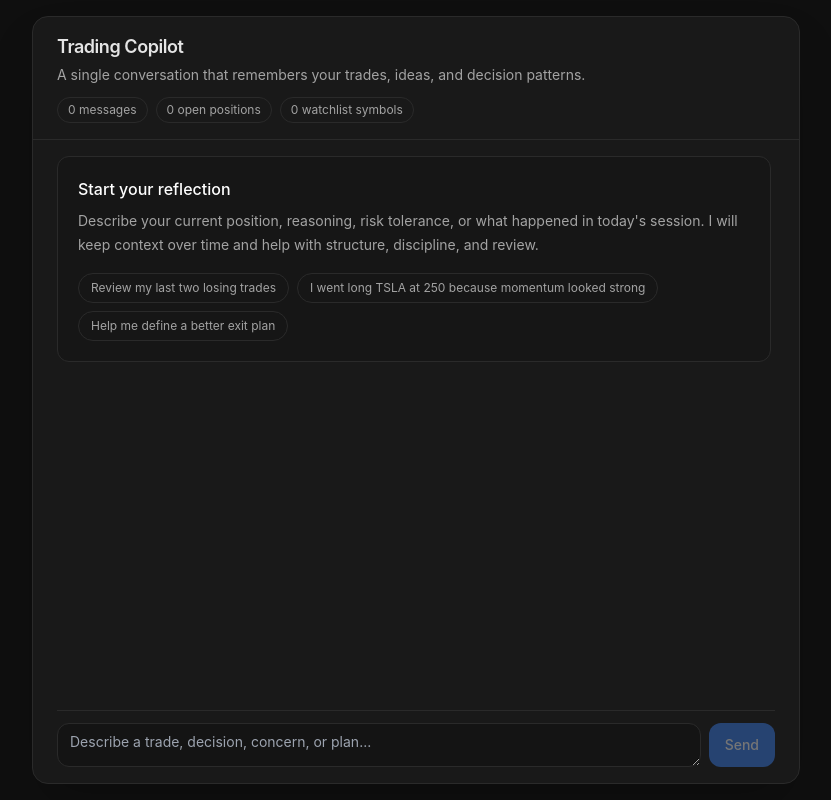
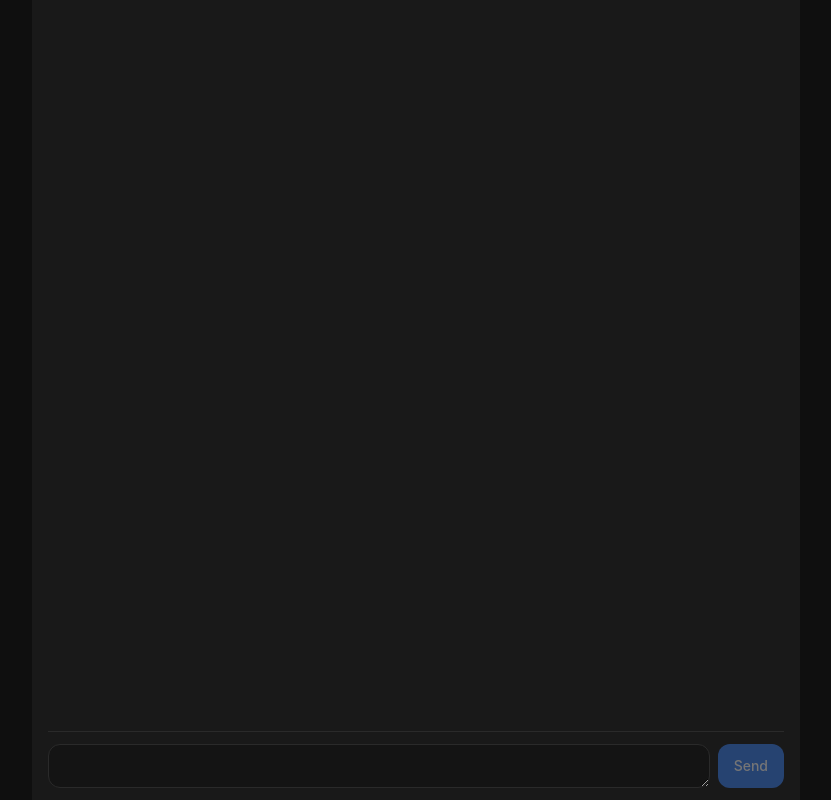
Before and after one commit to knickerboxker-sudo/onboard, a Next.js app: page / in a window 1280 px wide. Shown: the whole page, without its empty margins (224-1055 px from the left). Built offline with nearby package versions, Linux system fonts and the light colour scheme.

Commit message:
Simplify chat layout and pin composer to bottom

```diff
--- a/app/page.jsx
+++ b/app/page.jsx
@@ -1,6 +1,6 @@
 'use client';
 
-import { useCallback, useEffect, useMemo, useRef, useState } from 'react';
+import { useCallback, useEffect, useRef, useState } from 'react';
 
 const baseStorage = {
   async get(key) {
@@ -251,27 +251,9 @@ export default function TradingCopilotApp() {
     }
   }, [callCopilot, input, loading, maybeAutoLogTrade, messages, searchingWeb]);
 
-  const stats = useMemo(() => {
-    const openPositions = trades.filter((trade) => !trade.exitDate).length;
-    return {
-      messageCount: messages.length,
-      openPositions,
-      watchlistSize: watchlist.length,
-    };
-  }, [messages.length, trades, watchlist.length]);
-
   return (
-    <div className="min-h-screen bg-trade-bg px-3 py-4 text-trade-text sm:px-4">
-      <div className="mx-auto flex h-[calc(100vh-2rem)] w-full max-w-3xl flex-col rounded-2xl border border-trade-border bg-trade-surface/95 shadow-2xl">
-        <header className="border-b border-trade-border px-4 py-4 sm:px-6">
-          <h1 className="text-lg font-semibold tracking-tight">Trading Copilot</h1>
-          <p className="mt-1 text-sm text-trade-muted">A single conversation that remembers your trades, ideas, and decision patterns.</p>
-          <div className="mt-3 flex flex-wrap gap-2 text-xs text-trade-muted">
-            <span className="rounded-full border border-trade-border px-2.5 py-1">{stats.messageCount} messages</span>
-            <span className="rounded-full border border-trade-border px-2.5 py-1">{stats.openPositions} open positions</span>
-            <span className="rounded-full border border-trade-border px-2.5 py-1">{stats.watchlistSize} watchlist symbols</span>
-          </div>
-        </header>
+    <div className="h-[100dvh] bg-trade-bg text-trade-text">
+      <div className="mx-auto flex h-full w-full max-w-3xl flex-col bg-trade-surface/95">
 
         {error ? (
           <div className="mx-4 mt-4 rounded-lg border border-trade-danger/40 bg-trade-danger/10 px-3 py-2 text-sm text-trade-danger sm:mx-6">
@@ -279,32 +261,8 @@ export default function TradingCopilotApp() {
           </div>
         ) : null}
 
-        <section className="flex min-h-0 flex-1 flex-col px-4 pb-4 pt-4 sm:px-6">
-          <div className="flex-1 space-y-4 overflow-y-auto pr-1">
-            {messages.length === 0 && !loading ? (
-              <div className="rounded-xl border border-trade-border bg-black/10 p-4 sm:p-5">
-                <h2 className="text-base font-medium">Start your reflection</h2>
-                <p className="mt-2 text-sm leading-6 text-trade-muted">
-                  Describe your current position, reasoning, risk tolerance, or what happened in today&apos;s session. I will keep context over time and help with structure, discipline, and review.
-                </p>
-                <div className="mt-4 flex flex-wrap gap-2">
-                  {[
-                    'Review my last two losing trades',
-                    'I went long TSLA at 250 because momentum looked strong',
-                    'Help me define a better exit plan',
-                  ].map((prompt) => (
-                    <button
-                      key={prompt}
-                      type="button"
-                      onClick={() => setInput(prompt)}
-                      className="rounded-full border border-trade-border px-3 py-1.5 text-xs text-trade-muted transition hover:border-trade-accent hover:text-trade-text"
-                    >
-                      {prompt}
-                    </button>
-                  ))}
-                </div>
-              </div>
-            ) : null}
+        <section className="flex min-h-0 flex-1 flex-col px-3 pt-3 sm:px-4">
+          <div className="flex-1 space-y-4 overflow-y-auto pb-4">
 
             {messages.map((message) => (
               <article
@@ -328,7 +286,7 @@ export default function TradingCopilotApp() {
           </div>
 
           <form
-            className="mt-4 flex items-end gap-2 border-t border-trade-border pt-3"
+            className="sticky bottom-0 flex items-end gap-2 border-t border-trade-border bg-trade-surface/95 pb-[calc(env(safe-area-inset-bottom)+0.75rem)] pt-3"
             onSubmit={(event) => {
               event.preventDefault();
               sendMessage();
@@ -344,8 +302,7 @@ export default function TradingCopilotApp() {
                 }
               }}
               rows={1}
-              placeholder="Describe a trade, decision, concern, or plan..."
-              className="max-h-28 min-h-[44px] flex-1 resize-y rounded-xl border border-trade-border bg-black/20 px-3 py-2 text-sm text-trade-text outline-none transition focus:border-trade-accent"
+              className="max-h-28 min-h-[44px] flex-1 resize-y rounded-xl border border-trade-border bg-black/20 px-3 py-2 text-sm leading-6 text-trade-text outline-none transition focus:border-trade-accent"
             />
             <button
               type="submit"
```
